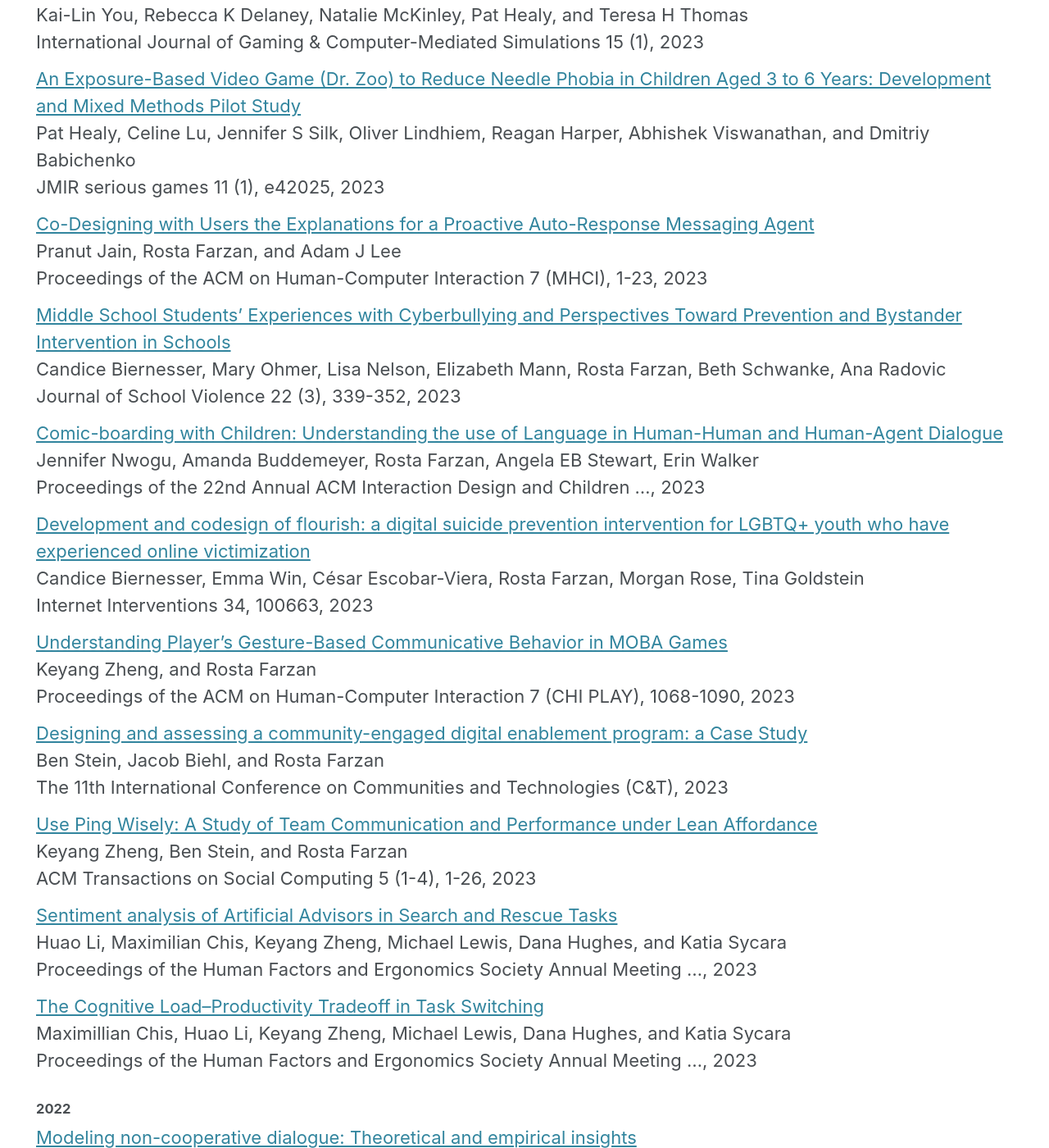
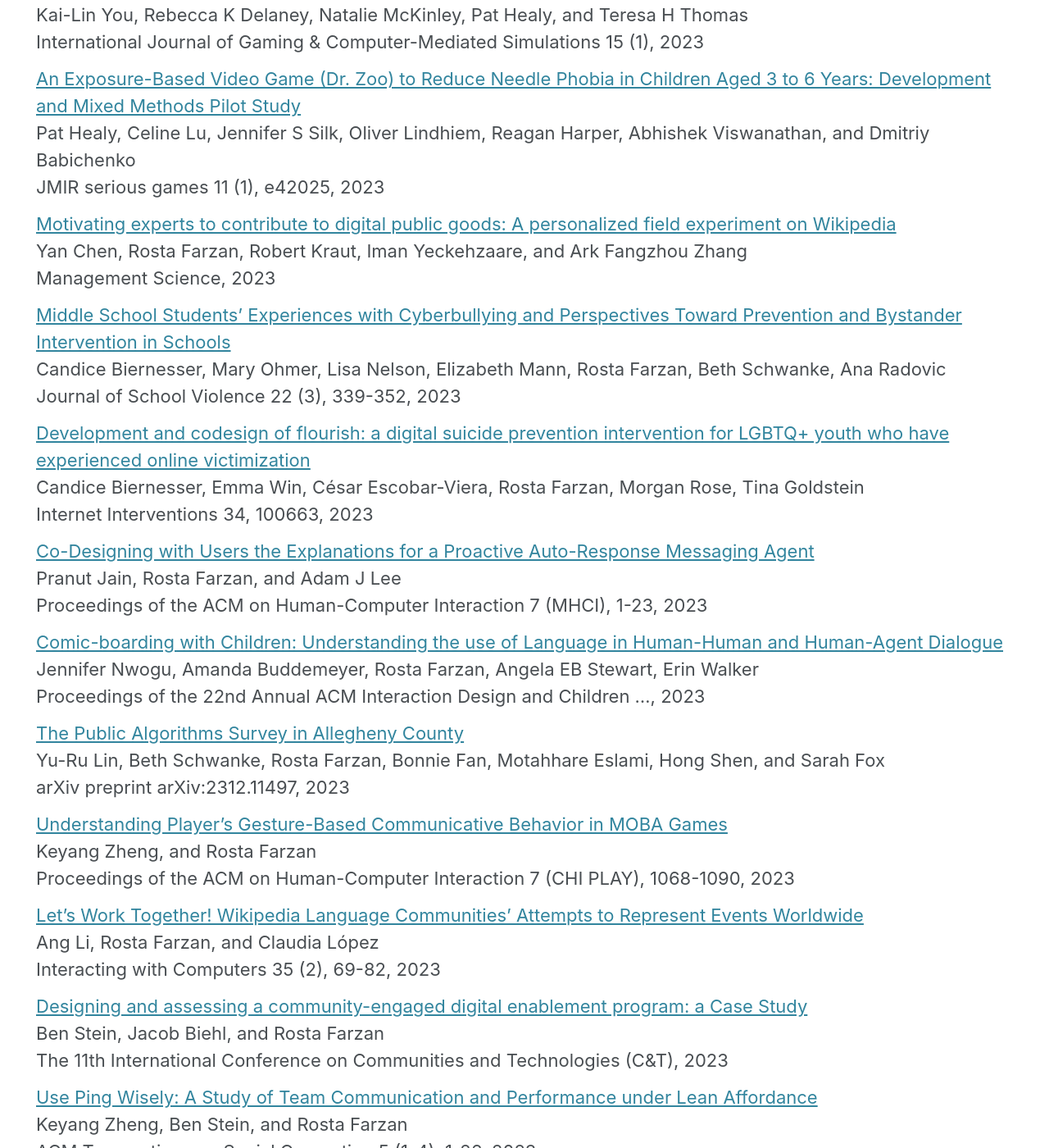
Before and after one commit to SSC-Pitt/SSC-Pitt.github.io, a Jekyll site: the page built from _pages/publications.md, in a window 1280 px wide and 1400 px high, scrolled down 395 px. Shown: the whole window at 82% size. Built offline with Jekyll 4.4.1, drawn with Linux system fonts in a browser that asks for light colours; cached includes are drawn as plain includes; nearby versions of some CDN libraries; our own code applies the rules of GitHub Pages for plain Markdown files; some of the changed text lies outside the part shown.

Commit message:
updated pat healy research and updated publications

```diff
--- a/_pages/publications.md
+++ b/_pages/publications.md
@@ -9,9 +9,9 @@
 
 <h4>2023</h4>
 <div class="publication">
-        <a href="https://papers.academic-conferences.org/index.php/ecgbl/article/view/1634" class="title">Enter the Paraverse: Challenging Assumptions of Live Music in the Metaverse</a>
+        <a href="https://books.google.com/books?hl=en&lr=&id=aeLoEAAAQBAJ&oi=fnd&pg=PA251&dq=info:2cKIDRyXdb0J:scholar.google.com&ots=kCERwp1wbL&sig=-jhnz9-9N0pLFqElgrFo9L56mYk" class="title">Enter the Paraverse: Challenging Assumptions of Live Music in the Metaverse [C]</a>
         <div class="authors">Pat Healy, Hannah Standiford</div>
-        <div class="citation">European Conference on Games Based Learning 17 (1), 251-259, 2023</div>
+        <div class="citation">European Conference on Games Based Learning, 2023, 17 (1): 251 259, 2023</div>
 </div>
 <div class="publication">
         <a href="https://search.ebscohost.com/login.aspx?direct=true&profile=ehost&scope=site&authtype=crawler&jrnl=19423888&AN=161698454&h=gxkC9xoqLOUPSyEGEdcJVj3Z%2BXbqdlMl2A6%2BC8KdBIuBTWsvXamNyPdZSqAxOSPfq4%2BQ4sX1TWuL0LPNUTN7%2FA%3D%3D&crl=c" class="title">Who Engages and Why It Matters?: Describing Participant Engagement in a Serious Game Intervention for Patients With Advanced Cancer.</a>
@@ -24,9 +24,9 @@
         <div class="citation">JMIR serious games 11 (1), e42025, 2023</div>
 </div>
 <div class="publication">
-        <a href="https://dl.acm.org/doi/abs/10.1145/3604248" class="title">Co-Designing with Users the Explanations for a Proactive Auto-Response Messaging Agent</a>
-        <div class="authors">Pranut Jain, Rosta Farzan, and Adam J Lee</div>
-        <div class="citation">Proceedings of the ACM on Human-Computer Interaction 7 (MHCI), 1-23, 2023</div>
+        <a href="https://pubsonline.informs.org/doi/abs/10.1287/mnsc.2023.4852" class="title">Motivating experts to contribute to digital public goods: A personalized field experiment on Wikipedia</a>
+        <div class="authors">Yan Chen, Rosta Farzan, Robert Kraut, Iman Yeckehzaare, and Ark Fangzhou Zhang</div>
+        <div class="citation">Management Science, 2023</div>
 </div>
 <div class="publication">
         <a href="https://www.tandfonline.com/doi/abs/10.1080/15388220.2023.2186417" class="title">Middle School Students’ Experiences with Cyberbullying and Perspectives Toward Prevention and Bystander Intervention in Schools</a>
@@ -34,19 +34,34 @@
         <div class="citation">Journal of School Violence 22 (3), 339-352, 2023</div>
 </div>
 <div class="publication">
+        <a href="https://www.sciencedirect.com/science/article/pii/S2214782923000635" class="title">Development and codesign of flourish: a digital suicide prevention intervention for LGBTQ+ youth who have experienced online victimization</a>
+        <div class="authors">Candice Biernesser, Emma Win, César Escobar-Viera, Rosta Farzan, Morgan Rose, Tina Goldstein</div>
+        <div class="citation">Internet Interventions 34, 100663, 2023</div>
+</div>
+<div class="publication">
+        <a href="https://dl.acm.org/doi/abs/10.1145/3604248" class="title">Co-Designing with Users the Explanations for a Proactive Auto-Response Messaging Agent</a>
+        <div class="authors">Pranut Jain, Rosta Farzan, and Adam J Lee</div>
+        <div class="citation">Proceedings of the ACM on Human-Computer Interaction 7 (MHCI), 1-23, 2023</div>
+</div>
+<div class="publication">
         <a href="https://dl.acm.org/doi/abs/10.1145/3585088.3593896" class="title">Comic-boarding with Children: Understanding the use of Language in Human-Human and Human-Agent Dialogue</a>
         <div class="authors">Jennifer Nwogu, Amanda Buddemeyer, Rosta Farzan, Angela EB Stewart, Erin Walker</div>
         <div class="citation">Proceedings of the 22nd Annual ACM Interaction Design and Children …, 2023</div>
 </div>
 <div class="publication">
-        <a href="https://www.sciencedirect.com/science/article/pii/S2214782923000635" class="title">Development and codesign of flourish: a digital suicide prevention intervention for LGBTQ+ youth who have experienced online victimization</a>
-        <div class="authors">Candice Biernesser, Emma Win, César Escobar-Viera, Rosta Farzan, Morgan Rose, Tina Goldstein</div>
-        <div class="citation">Internet Interventions 34, 100663, 2023</div>
+        <a href="https://arxiv.org/abs/2312.11497" class="title">The Public Algorithms Survey in Allegheny County</a>
+        <div class="authors">Yu-Ru Lin, Beth Schwanke, Rosta Farzan, Bonnie Fan, Motahhare Eslami, Hong Shen, and Sarah Fox</div>
+        <div class="citation">arXiv preprint arXiv:2312.11497, 2023</div>
 </div>
 <div class="publication">
         <a href="https://dl.acm.org/doi/abs/10.1145/3611061" class="title">Understanding Player’s Gesture-Based Communicative Behavior in MOBA Games</a>
         <div class="authors">Keyang Zheng, and Rosta Farzan</div>
         <div class="citation">Proceedings of the ACM on Human-Computer Interaction 7 (CHI PLAY), 1068-1090, 2023</div>
+</div>
+<div class="publication">
+        <a href="https://academic.oup.com/iwc/article-abstract/35/2/69/6867770" class="title">Let’s Work Together! Wikipedia Language Communities’ Attempts to Represent Events Worldwide</a>
+        <div class="authors">Ang Li, Rosta Farzan, and Claudia López</div>
+        <div class="citation">Interacting with Computers 35 (2), 69-82, 2023</div>
 </div>
 <div class="publication">
         <a href="https://dl.acm.org/doi/abs/10.1145/3593743.3593764" class="title">Designing and assessing a community-engaged digital enablement program: a Case Study</a>
@@ -59,14 +74,24 @@
         <div class="citation">ACM Transactions on Social Computing 5 (1-4), 1-26, 2023</div>
 </div>
 <div class="publication">
+        <a href="https://ieeexplore.ieee.org/abstract/document/10393881/" class="title">A Framework for Intervention Based Team Support in Time Critical Tasks</a>
+        <div class="authors">Dana Hughes, Huao Li, Max Chis, Ini Oguntola, Simon Stepputtis, Keyang Zheng, Joseph Campbell, Katia Sycara, and Michael Lewis</div>
+        <div class="citation">2023 IEEE International Conference on Systems, Man, and Cybernetics (SMC …, 2023</div>
+</div>
+<div class="publication">
+        <a href="https://ieeexplore.ieee.org/abstract/document/10394414/" class="title">Personalized Decision Supports based on Theory of Mind Modeling and Explainable Reinforcement Learning</a>
+        <div class="authors">Huao Li, Yao Fan, Keyang Zheng, Michael Lewis, and Katia Sycara</div>
+        <div class="citation">2023 IEEE International Conference on Systems, Man, and Cybernetics (SMC …, 2023</div>
+</div>
+<div class="publication">
         <a href="https://journals.sagepub.com/doi/abs/10.1177/21695067231205569" class="title">Sentiment analysis of Artificial Advisors in Search and Rescue Tasks</a>
         <div class="authors">Huao Li, Maximilian Chis, Keyang Zheng, Michael Lewis, Dana Hughes, and Katia Sycara</div>
-        <div class="citation">Proceedings of the Human Factors and Ergonomics Society Annual Meeting …, 2023</div>
+        <div class="citation">Proceedings of the Human Factors and Ergonomics Society Annual Meeting 67 (1 …, 2023</div>
 </div>
 <div class="publication">
         <a href="https://journals.sagepub.com/doi/abs/10.1177/21695067231193677" class="title">The Cognitive Load–Productivity Tradeoff in Task Switching</a>
         <div class="authors">Maximillian Chis, Huao Li, Keyang Zheng, Michael Lewis, Dana Hughes, and Katia Sycara</div>
-        <div class="citation">Proceedings of the Human Factors and Ergonomics Society Annual Meeting …, 2023</div>
+        <div class="citation">Proceedings of the Human Factors and Ergonomics Society Annual Meeting 67 (1 …, 2023</div>
 </div>
 
 <h4>2022</h4>
```
Also changed, not shown: _pages/people.md (+1 -1 lines).
